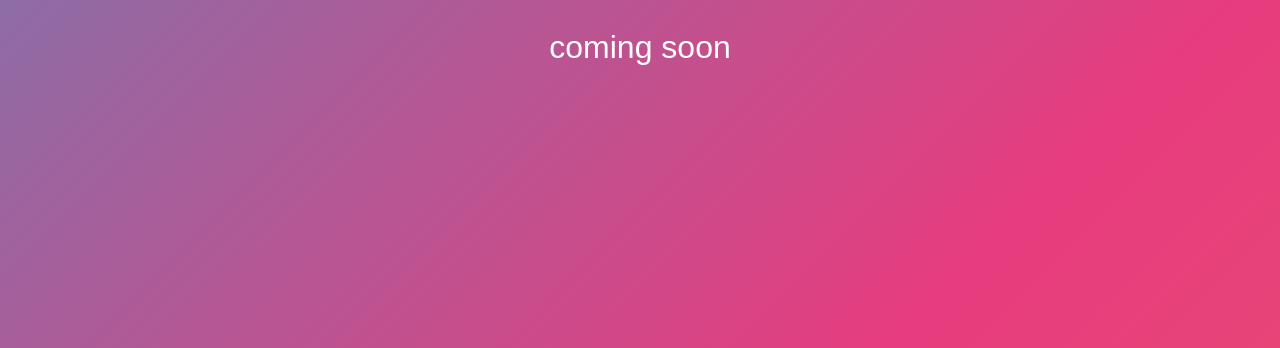
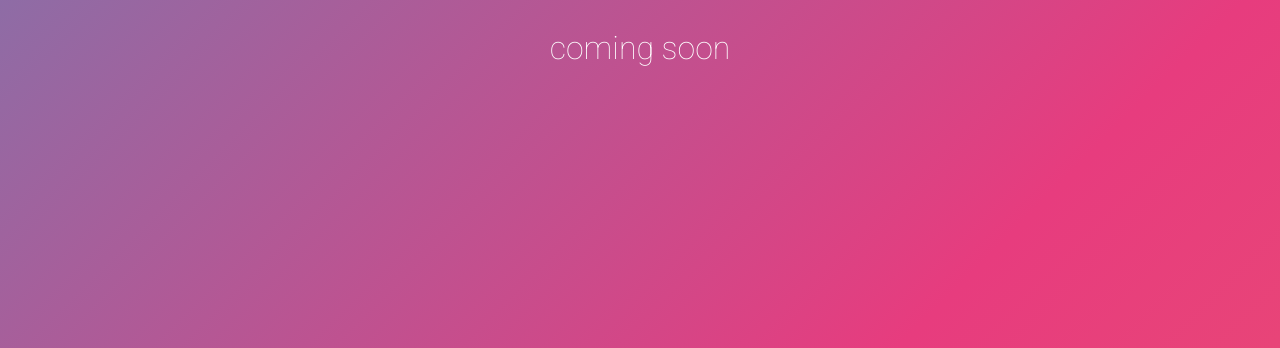
Before and after one commit to pelletized/psite, a plain HTML site: page index.html in a window 1280 px wide. Shown: the part 452-800 px from the top of the page. Drawn offline with Linux system fonts and the light colour scheme.

Commit message:
better font

```diff
--- a/styles.css
+++ b/styles.css
@@ -1,3 +1,5 @@
+@import url("https://fonts.googleapis.com/css2?family=Roboto:wght@100&display=swap");
+
 body {
   background: linear-gradient(-45deg, #ee7752, #e73c7e, #23a6d5, #23d5ab);
   background-size: 400% 400%;
@@ -24,6 +26,6 @@ body {
   height: 100%;
   align-items: center;
   justify-content: center;
-  font: normal 2rem / normal sans-serif;
+  font: normal 2rem "Roboto", sans-serif;
   color: #fff;
 }
```
